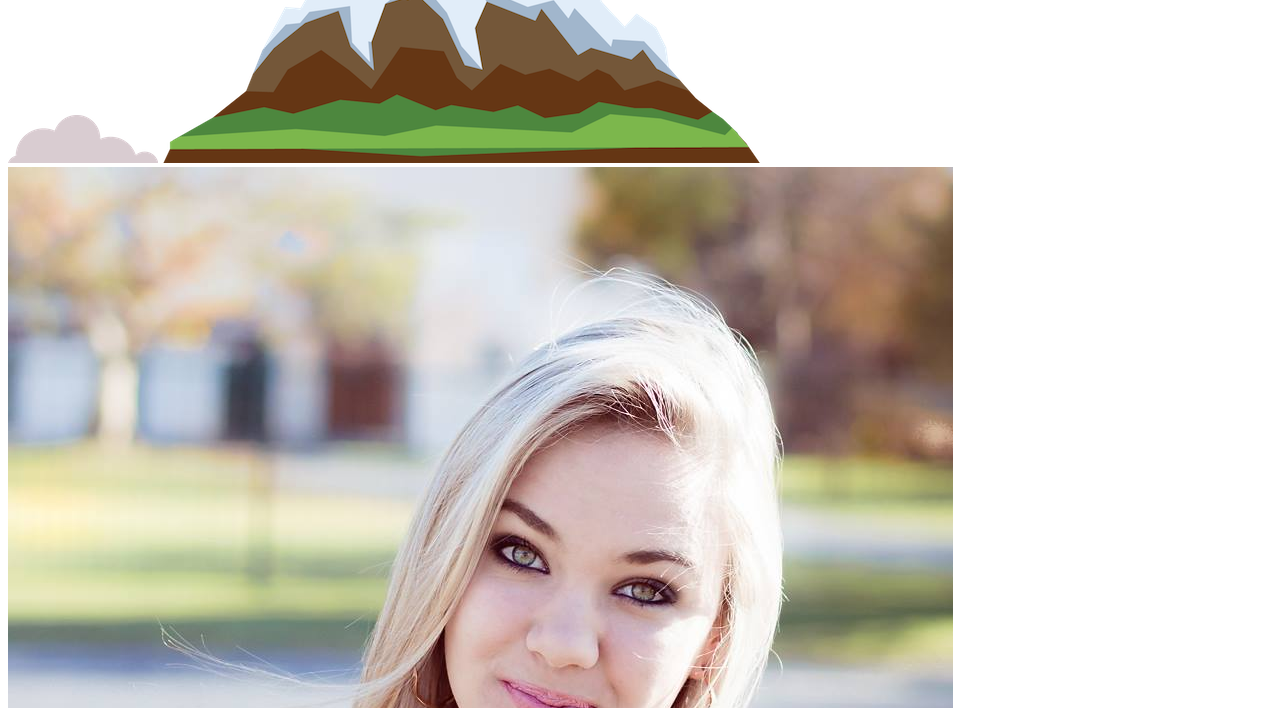
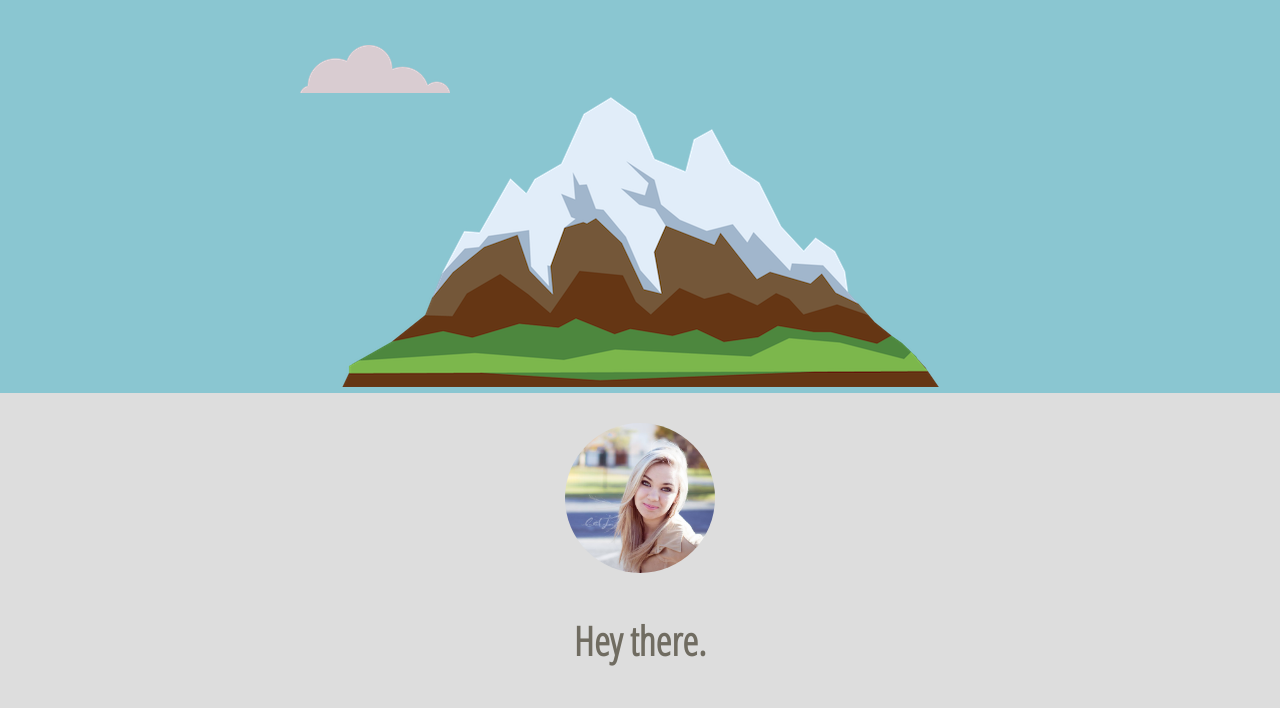
Before and after one commit to Patrys1020/My-Site, a plain HTML site: page index.html in a window 1280 px wide. Shown: the part 381-1089 px from the top of the page. Drawn offline with Linux system fonts and the light colour scheme; a web font is replaced by a local one.

Commit message:
Update index.html

```diff
--- a/index.html
+++ b/index.html
@@ -4,7 +4,7 @@
     <meta charset="utf-8">
     <title>Patricia Kotze</title>
 
-<link rel="stylesheet" href="/mile-stone-one/css/style.css">
+<link rel="stylesheet" type="text/css" href="css/styles.css">
 <link rel="icon" href="favicon.ico">
 <link href="https://fonts.googleapis.com/css2?family=Economica&family=Open+Sans+Condensed:wght@300&family=Rouge+Script&display=swap" rel="stylesheet">
 
```
